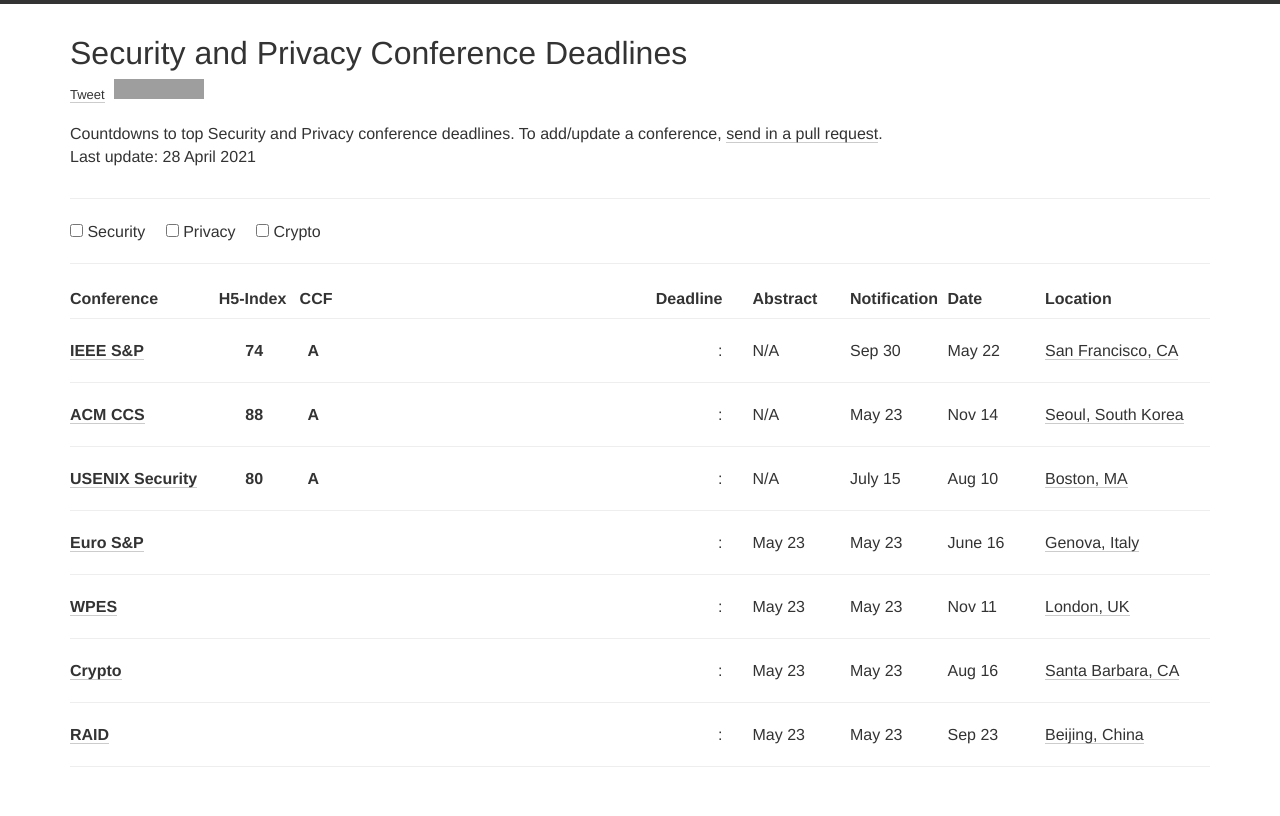
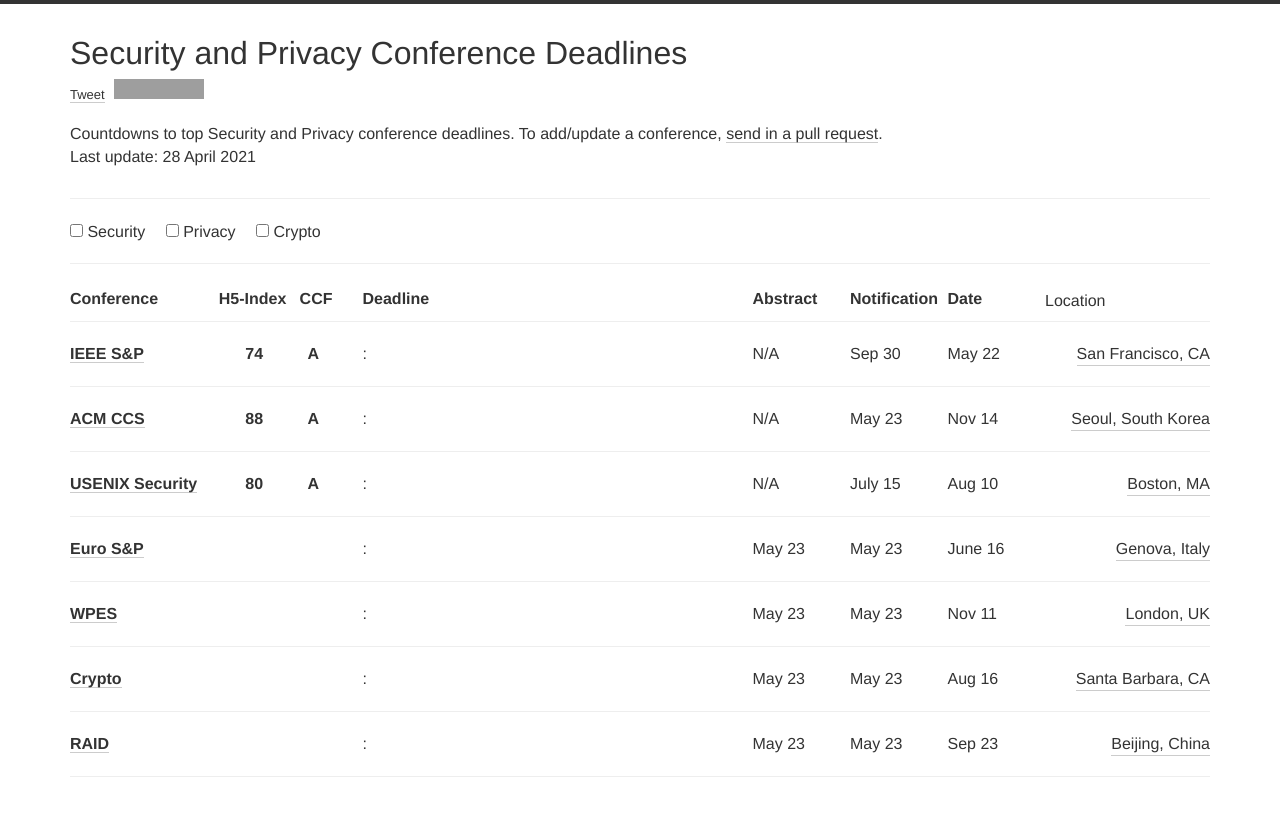
Before and after one commit to jianghaizhi/conference, a Jekyll site: the page built from index.html, in a window 1280 px wide. Shown: the top 816 px of the page. Built offline with Jekyll 4.4.1, drawn with Linux system fonts in a browser that asks for light colours; nearby versions of some CDN libraries; comment, search, counter and statistics services are not loaded; grey boxes are pictures that could not be loaded.

Commit message:
Update index.html

```diff
--- a/index.html
+++ b/index.html
@@ -49,11 +49,11 @@
               </form><hr>
              <div class="row" style="padding-top:5px">
        <div class="col-xs-12 col-md-3"><h2>Conference<font style="float:right">H5-Index&nbsp;&nbsp;&nbsp;CCF</font></h2></div>
-      <div class="col-xs-12 col-md-4"><h2 style="float:right;">Deadline</h2></div>
+      <div class="col-xs-12 col-md-4"><h2 style="float:left;">Deadline</h2></div>
         <div class="col-xs-12 col-md-1"><h2>Abstract</h2></div>
         <div class="col-xs-12 col-md-1"><h2>Notification</h2></div>
         <div class="col-xs-12 col-md-1"><h2>Date</h2></div>
-        <div class="col-xs-12 col-md-2"><h2>Location</h2></div>
+        <div class="col-xs-12 col-md-2"><h2style="float:right;">Location</h2></div>
       </div>
 
             <!-- </div> -->
@@ -71,7 +71,7 @@
                 <font font-size:1em; style="font-weight:bold;"><a target="black" href="{{conf.link}}">{{conf.name}}</a><font font-size:1em; style="float:right">{{conf.hindex}}&nbsp;&nbsp;&nbsp;&nbsp;&nbsp;&nbsp;&nbsp;&nbsp;&nbsp;&nbsp;{{conf.rank}}&nbsp;&nbsp;&nbsp;</font></font>
               </div>
                 <div class="col-xs-12 col-md-4">
-                <font style="float:right"><span class="deadline-time"></span> : <b><span class="timer"></span></b></font>
+                <font><span class="deadline-time"></span> : <b><span class="timer"></span></b></font>
               </div>
             <div class="col-xs-12 col-md-1">
                 {{conf.abstract}}
@@ -85,7 +85,7 @@
                  </div>
               </div>
              <div class="col-xs-12 col-md-2">
-                <a target="black" href="http://maps.google.com/?q={{conf.place}}">{{conf.place}}</a>
+                <a style="float:right" target="black" href="http://maps.google.com/?q={{conf.place}}">{{conf.place}}</a>
               </div>
 
           </div>
```
